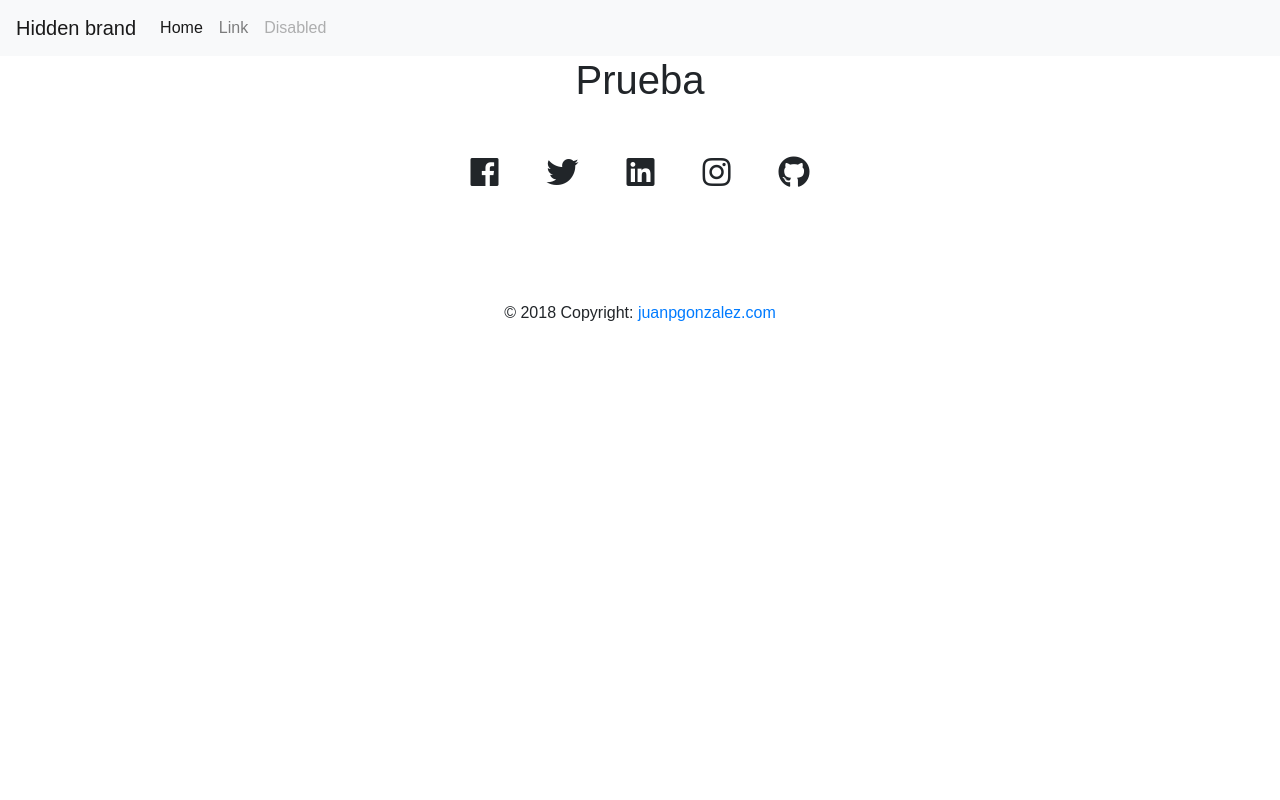
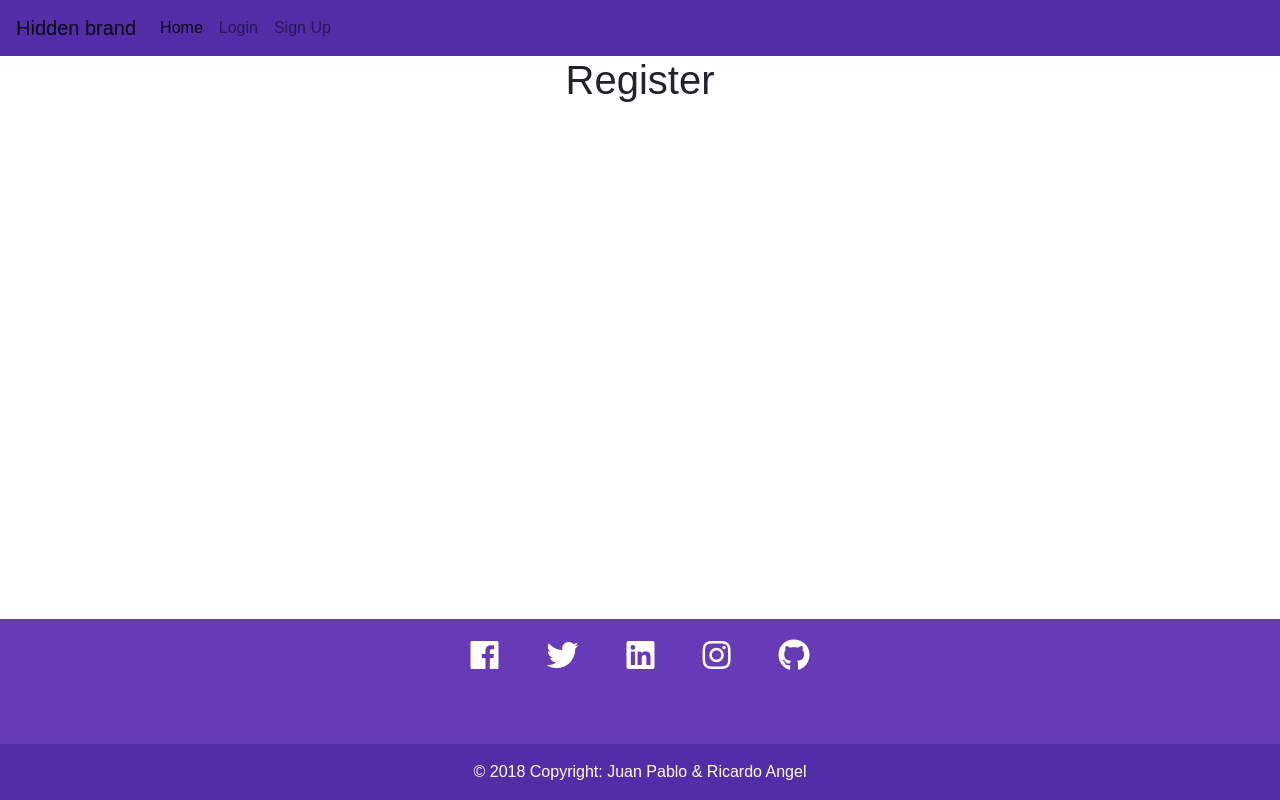
Before and after one commit to jpgonzalez14/censo-venezolano-front, a React (Create React App) app: page /register in a window 1280 px wide. Built offline with nearby package versions, Linux system fonts and the light colour scheme.

Commit message:
Routing and links

```diff
--- a/package.json
+++ b/package.json
@@ -12,6 +12,7 @@
     "react": "^16.4.2",
     "react-dom": "^16.4.2",
     "react-router": "^4.3.1",
+    "react-router-dom": "^4.3.1",
     "react-scripts": "1.1.5"
   },
   "lint-staged": {
--- a/src/App.js
+++ b/src/App.js
@@ -1,6 +1,12 @@
 import React, { Component } from 'react';
+import { BrowserRouter as Router, Route } from 'react-router-dom';
+//layout imports
 import Navbar from './components/layout/Navbar';
 import Footer from './components/layout/Footer';
+import Landing from './components/layout/Landing';
+//auth imports
+import Login from './components/auth/Login';
+import Register from './components/auth/Register';
 import './App.css';
 
 class App extends React.Component {
@@ -10,11 +16,17 @@ class App extends React.Component {
   }*/
   render() {
     return (
-      <div className="App">
-        <Navbar />
-        <h1>Prueba</h1>
-        <Footer />
-      </div>
+      <Router>
+        <div className="App">
+          <Navbar />
+          <Route exact path="/" component={Landing} />
+          <div className="container">
+            <Route exact path="/login" component={Login} />
+            <Route exact path="/register" component={Register} />
+          </div>
+          <Footer />
+        </div>
+      </Router>
     );
   }
 }
--- /dev/null
+++ b/src/components/auth/Login.js
@@ -0,0 +1,9 @@
+import React, { Component } from 'react';
+
+class Login extends Component {
+  render() {
+    return <h1>Login</h1>;
+  }
+}
+
+export default Login;
--- /dev/null
+++ b/src/components/auth/Register.js
@@ -0,0 +1,9 @@
+import React, { Component } from 'react';
+
+class Register extends Component {
+  render() {
+    return <h1>Register</h1>;
+  }
+}
+
+export default Register;
--- a/src/components/layout/Footer.js
+++ b/src/components/layout/Footer.js
@@ -3,10 +3,10 @@ import React, { Component } from 'react';
 class Footer extends Component {
   render() {
     return (
-      <footer className="page-footer font-small blue">
-        <div className="container">
+      <footer className="page-footer font-small dark-primary-color">
+        <div className="container-fluid default-primary-color">
           <div className="row">
-            <div className="col-md-12 py-5">
+            <div className="col-md-12 py-4">
               <div className="mb-5 flex-center">
                 <a>
                   <i className="fab fa-facebook fa-lg white-text mr-md-5 mr-3 fa-2x">
@@ -36,9 +36,25 @@ class Footer extends Component {
           </div>
         </div>
 
-        <div className="footer-copyright text-center py-3">
+        <div className="footer-copyright text-center py-3 text-primary-color">
           © 2018 Copyright:
-          <a href="http://juanpgonzalez.com/"> juanpgonzalez.com</a>
+          <a
+            className="text-primary-color"
+            href="http://juanpgonzalez.com/"
+            target="_blank"
+          >
+            {' '}
+            Juan Pablo{' '}
+          </a>
+          &
+          <a
+            className="text-primary-color"
+            href="http://rangel10.github.io/"
+            target="_blank"
+          >
+            {' '}
+            Ricardo Angel{' '}
+          </a>
         </div>
       </footer>
     );
--- a/src/components/layout/Landing.js
+++ b/src/components/layout/Landing.js
@@ -1,5 +1,17 @@
-import React from 'react';
+import React, { Component } from 'react';
 
-export default () => {
-  return <div>Landing component</div>;
-};
+class Landing extends Component {
+  render() {
+    return (
+      <div>
+        <div className="container-fluid default-primary-color">
+          <h1 className="text-primary-color">Header title</h1>
+          <p className="text-primary-color">lorem ipsum deorum emp</p>
+        </div>
+        <div className="container-fluid">Aqui van los graficos</div>
+      </div>
+    );
+  }
+}
+
+export default Landing;
--- a/src/components/layout/Navbar.js
+++ b/src/components/layout/Navbar.js
@@ -1,9 +1,10 @@
 import React, { Component } from 'react';
+import { Link } from 'react-router-dom';
 
 class Navbar extends Component {
   render() {
     return (
-      <nav className="navbar navbar-expand-lg navbar-light bg-light">
+      <nav className="navbar navbar-expand-lg navbar-light dark-primary-color">
         <button
           className="navbar-toggler"
           type="button"
@@ -21,19 +22,19 @@ class Navbar extends Component {
           </a>
           <ul className="navbar-nav mr-auto mt-2 mt-lg-0">
             <li className="nav-item active">
-              <a className="nav-link" href="#">
-                Home <span className="sr-only">(current)</span>
-              </a>
+              <Link className="nav-link" to="/">
+                Home
+              </Link>
             </li>
             <li className="nav-item">
-              <a className="nav-link" href="#">
-                Link
-              </a>
+              <Link className="nav-link" to="/login">
+                Login
+              </Link>
             </li>
             <li className="nav-item">
-              <a className="nav-link disabled" href="#">
-                Disabled
-              </a>
+              <Link className="nav-link" to="/register">
+                Sign Up
+              </Link>
             </li>
           </ul>
         </div>
--- a/src/index.css
+++ b/src/index.css
@@ -3,3 +3,39 @@ body {
   padding: 0;
   font-family: sans-serif;
 }
+i {
+  color: #ffffff;
+}
+footer {
+  position: absolute;
+  right: 0;
+  bottom: 0;
+  left: 0;
+  text-align: center;
+}
+
+/* Palette generated by Material Palette - materialpalette.com/deep-purple/red */
+.dark-primary-color {
+  background: #512da8;
+}
+.default-primary-color {
+  background: #673ab7;
+}
+.light-primary-color {
+  background: #d1c4e9;
+}
+.text-primary-color {
+  color: #ffffff;
+}
+.accent-color {
+  background: #ff5252;
+}
+.primary-text-color {
+  color: #212121;
+}
+.secondary-text-color {
+  color: #757575;
+}
+.divider-color {
+  border-color: #bdbdbd;
+}
```
Also changed, not shown: 1 other file (tests, documents, lock files or other folders).
